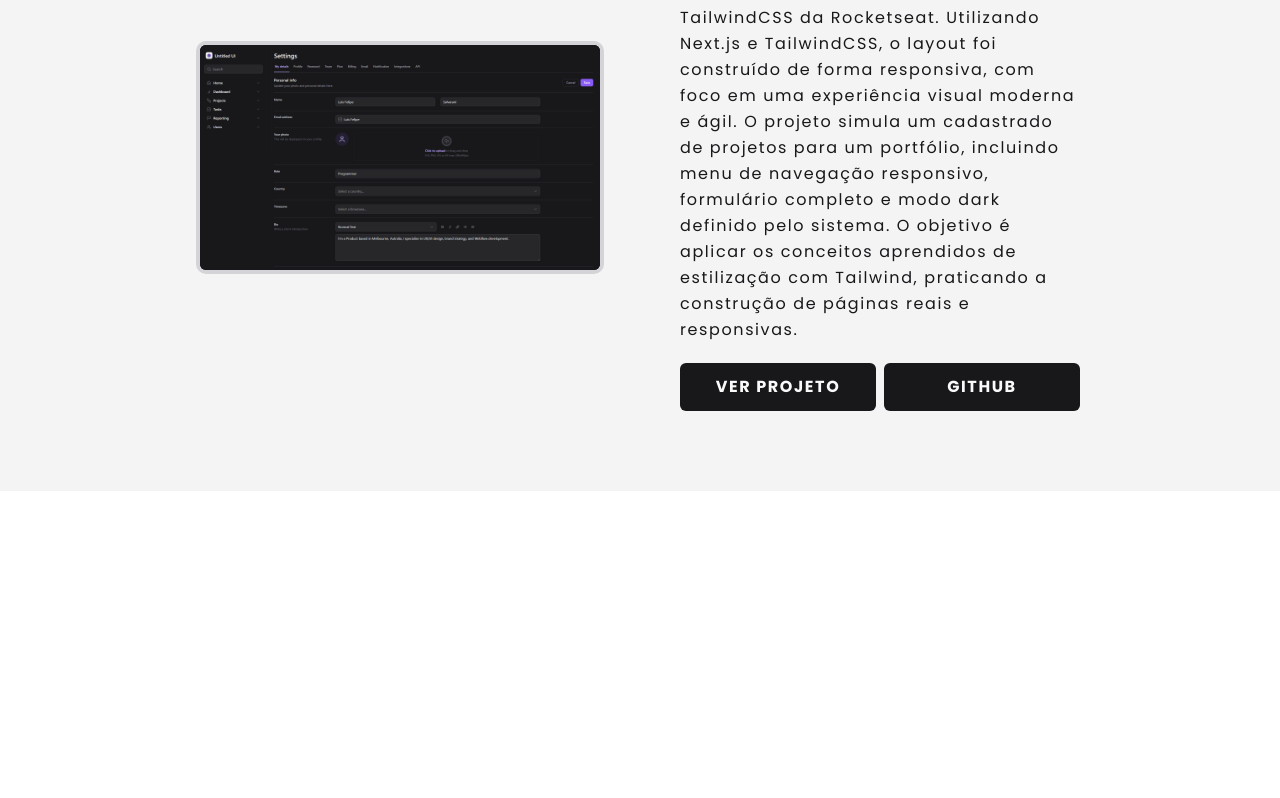
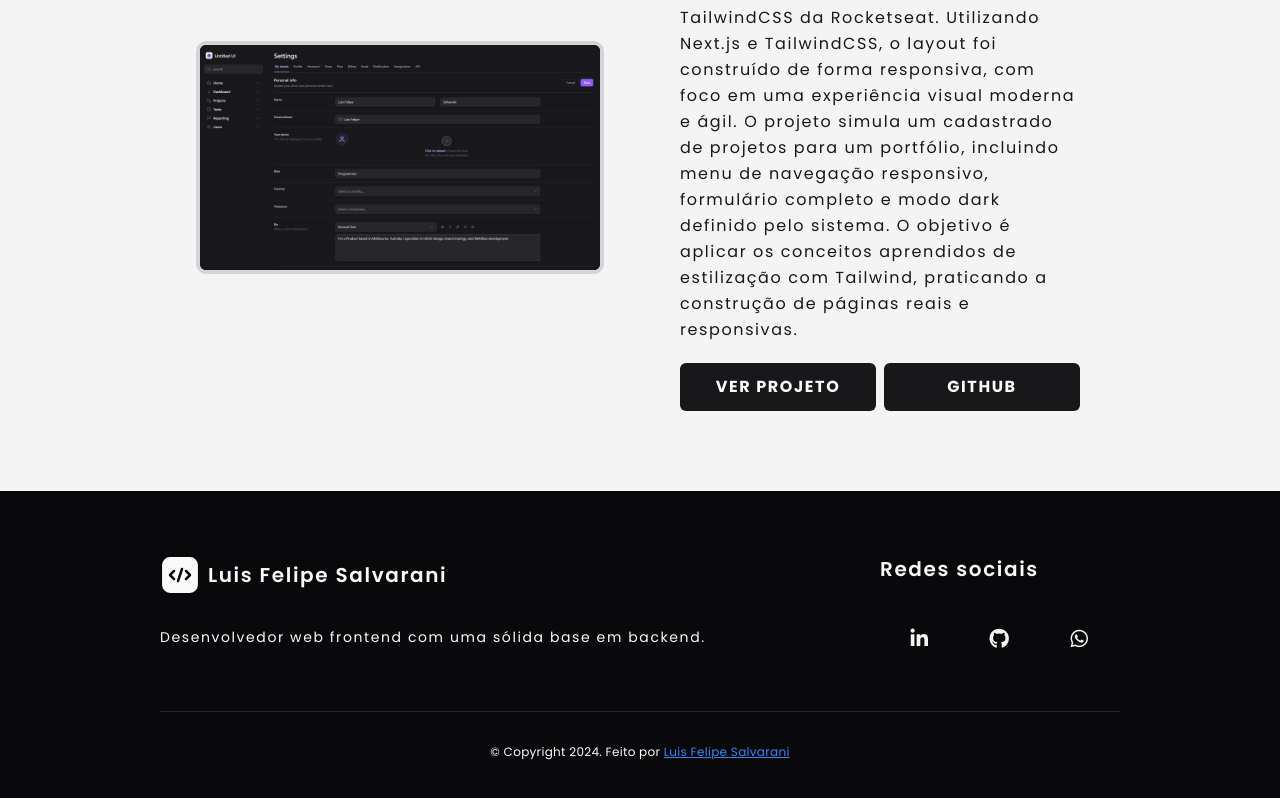
Before and after one commit to LuisFelipeSalvarani/portfolio, a React (Vite) app: page / in a window 1280 px wide. Shown: the part 3261-4059 px from the top of the page. Before the commit the page ends 3752 px from the top, so only its background shows below. Built offline with nearby package versions, Linux system fonts and the light colour scheme.

Commit message:
feat: footer

```diff
--- a/index.html
+++ b/index.html
@@ -1,5 +1,5 @@
 <!doctype html>
-<html lang="en">
+<html lang="pt-br">
 
 <head>
   <meta charset="UTF-8" />
--- a/src/app.tsx
+++ b/src/app.tsx
@@ -1,3 +1,4 @@
+import { Footer } from './components/Footer'
 import { About } from './components/about'
 import { Apresentation } from './components/apresantation'
 import { Header } from './components/header'
@@ -18,6 +19,8 @@
 
         <Projects />
       </main>
+
+      <Footer />
     </>
   )
 }
--- /dev/null
+++ b/src/components/Footer.tsx
@@ -0,0 +1,96 @@
+import { CodeSvg } from './code-svg'
+
+export function Footer() {
+  const handleScroll = () => {
+    window.scrollTo({
+      top: 0,
+      behavior: 'smooth',
+    })
+  }
+
+  return (
+    <footer className="bg-zinc-950 py-16 text-zinc-50">
+      <div className="flex-col space-y-8 xl:mx-40 2xl:mx-72">
+        <div className="flex flex-1 items-start">
+          <div className="flex flex-1 flex-col gap-8">
+            <h2 className="flex flex-1 items-center gap-2 font-semibold text-xl">
+              <CodeSvg className="size-10 fill-zinc-50" />
+              Luis Felipe Salvarani
+            </h2>
+            <p className="text-sm">
+              Desenvolvedor web frontend com uma sólida base em backend.
+            </p>
+          </div>
+          <div>
+            <h2 className="flex-1 font-semibold text-xl">Redes sociais</h2>
+            <ul className="mt-4 inline-flex list-none">
+              <li className="facebook group relative m-4 flex size-10 cursor-pointer flex-col items-center justify-center rounded-full bg-transparent p-6 text-xl transition-all duration-200 ease-in-out hover:bg-zinc-100">
+                <span
+                  translate="no"
+                  className="-translate-x-1/2 -translate-y-full group-hover:-translate-y-8 pointer-events-none absolute top-0 left-1/2 transform rounded-md bg-zinc-100 px-2 font-medium text-base text-blue-500 opacity-0 transition-all duration-200 ease-in-out group-hover:opacity-100"
+                >
+                  LinkedIn
+                </span>
+                <span>
+                  <a
+                    href="/"
+                    className="text-zinc-100 transition-all duration-200 ease-in-out group-hover:text-blue-500"
+                  >
+                    <i className="fa-brands fa-linkedin-in" />
+                  </a>
+                </span>
+              </li>
+              <li className="facebook group relative m-4 flex size-10 cursor-pointer flex-col items-center justify-center rounded-full bg-transparent p-6 text-xl transition-all duration-200 ease-in-out hover:bg-zinc-100">
+                <span
+                  translate="no"
+                  className="-translate-x-1/2 -translate-y-full group-hover:-translate-y-8 pointer-events-none absolute top-0 left-1/2 transform rounded-md bg-zinc-100 px-2 font-medium text-base text-zinc-950 opacity-0 transition-all duration-200 ease-in-out group-hover:opacity-100"
+                >
+                  GitHub
+                </span>
+                <span>
+                  <a
+                    href="/"
+                    className="text-zinc-100 transition-all duration-200 ease-in-out group-hover:text-zinc-950"
+                  >
+                    <i className="fa-brands fa-github" />
+                  </a>
+                </span>
+              </li>
+              <li className="facebook group relative m-4 flex size-10 cursor-pointer flex-col items-center justify-center rounded-full bg-transparent p-6 text-xl transition-all duration-200 ease-in-out hover:bg-zinc-100">
+                <span
+                  translate="no"
+                  className="-translate-x-1/2 -translate-y-full group-hover:-translate-y-8 pointer-events-none absolute top-0 left-1/2 transform rounded-md bg-zinc-100 px-2 font-medium text-base text-green-600 opacity-0 transition-all duration-200 ease-in-out group-hover:opacity-100"
+                >
+                  WhatsApp
+                </span>
+                <span>
+                  <a
+                    href="/"
+                    className="text-zinc-100 transition-all duration-200 ease-in-out group-hover:text-green-600"
+                  >
+                    <i className="fa-brands fa-whatsapp" />
+                  </a>
+                </span>
+              </li>
+            </ul>
+          </div>
+        </div>
+
+        <div className="h-px w-full bg-zinc-800" />
+
+        <div className="flex w-full items-center justify-center">
+          <small className="text-xs tracking-wide">
+            &copy; Copyright {new Date().getFullYear()}. Feito por{' '}
+            <button
+              type="button"
+              className="text-blue-500 underline"
+              onClick={() => handleScroll()}
+            >
+              Luis Felipe Salvarani
+            </button>
+          </small>
+        </div>
+      </div>
+    </footer>
+  )
+}
```
